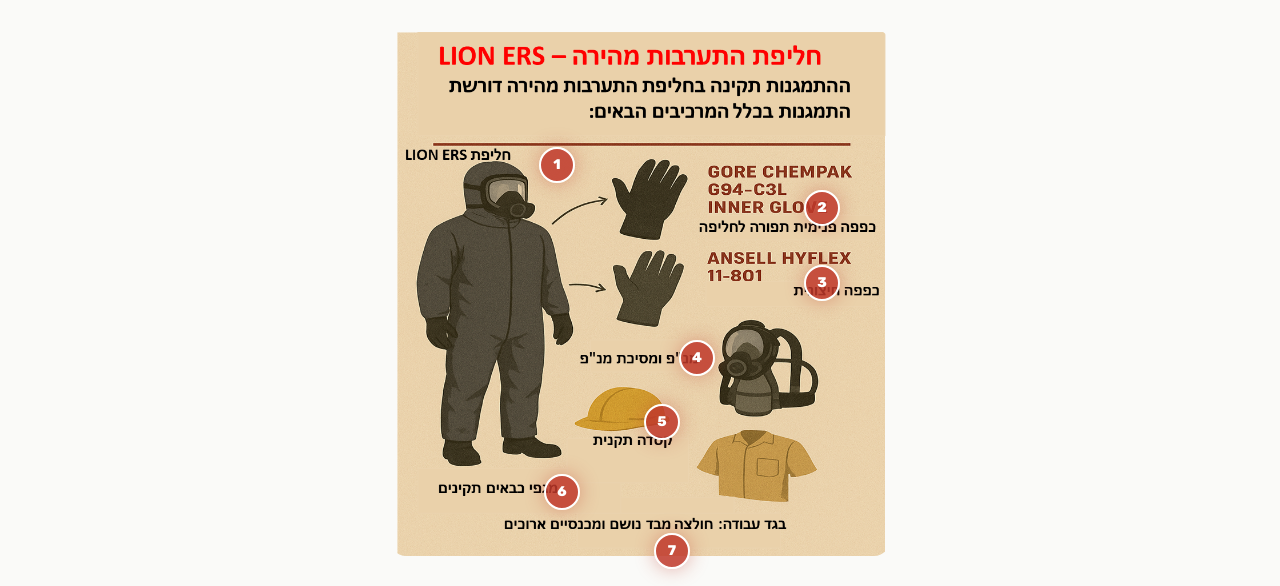
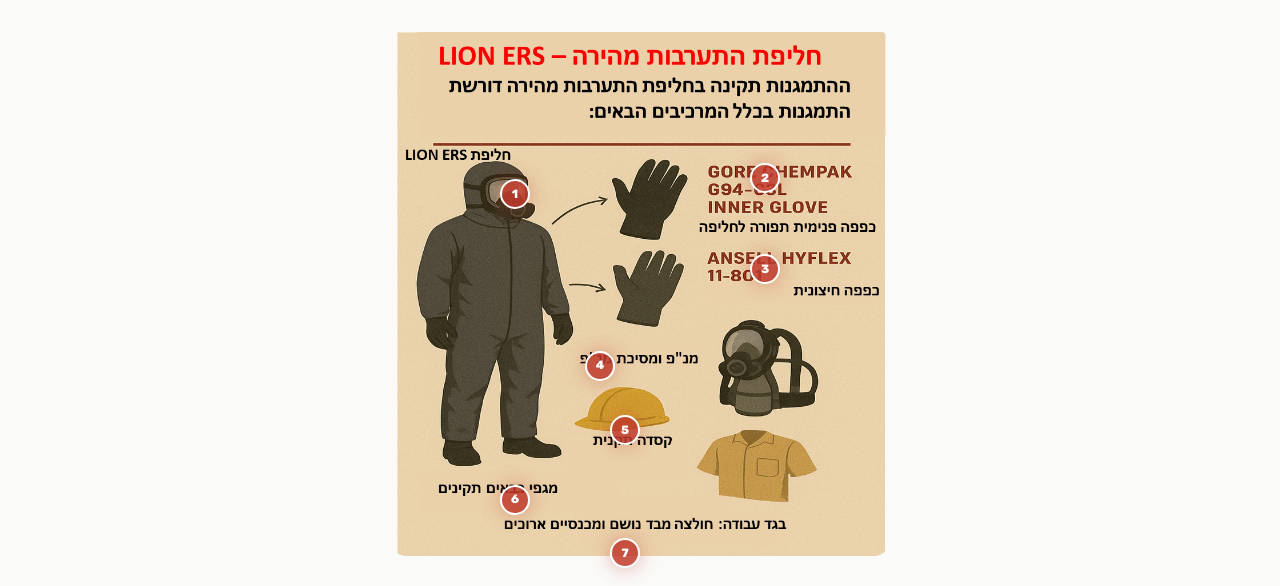
Before and after one commit to roiez1-60-seconds-hazardous-materials/lion-ers-guide, a website: page public/index.html in a window 1280 px wide. Both pictures are taken after a click on the link "רכיבים". Shown: the part 169-755 px from the top of the page. Drawn offline with Linux system fonts and the light colour scheme; a web font is replaced by a local one.

Commit message:
Fix: reposition hotspots onto illustrations, smaller size, avoid text overlap

```diff
--- a/public/index.html
+++ b/public/index.html
@@ -91,7 +91,7 @@
 /* INTERACTIVE SUIT */
 .suit-viewer{position:relative;max-width:500px;margin:0 auto;text-align:center}
 .suit-viewer img{width:100%;border-radius:var(--radius)}
-.suit-hotspot{position:absolute;width:36px;height:36px;border-radius:50%;background:rgba(192,57,43,.85);border:2px solid #fff;cursor:pointer;display:flex;align-items:center;justify-content:center;font-size:14px;font-weight:800;color:#fff;transition:all .3s;animation:glow 2s infinite;box-shadow:0 2px 8px rgba(0,0,0,.2)}
+.suit-hotspot{position:absolute;width:30px;height:30px;border-radius:50%;background:rgba(192,57,43,.85);border:2px solid #fff;cursor:pointer;display:flex;align-items:center;justify-content:center;font-size:12px;font-weight:800;color:#fff;transition:all .3s;animation:glow 2s infinite;box-shadow:0 2px 8px rgba(0,0,0,.2)}
 .suit-hotspot:hover{transform:scale(1.2);background:rgba(192,57,43,1)}
 .suit-tooltip{position:absolute;background:var(--charcoal);color:#fff;padding:12px 16px;border-radius:10px;font-size:13px;max-width:250px;z-index:10;box-shadow:var(--shadow-lg);pointer-events:none;opacity:0;transition:opacity .2s;line-height:1.6}
 .suit-tooltip.show{opacity:1}
@@ -123,13 +123,13 @@
 <!-- COMPONENTS - Interactive Suit -->
 <section id="components"><div class="sec-header reveal"><h2>רכיבי הערכה</h2><p>לחצו על כל רכיב בתמונה לפרטים נוספים</p></div>
 <div class="suit-viewer reveal" id="suitViewer"><img src="images/suit-components.png" alt="רכיבי חליפה">
-<div class="suit-hotspot" style="top:22%;right:63%" onclick="showHotspot(this,'חליפת LION ERS','הגנה כימית מפני אדים, גזים והתזה. כוללת ברדס, גרביים פנימיות ורוכסן עם כיסוי.')">1</div>
-<div class="suit-hotspot" style="top:30%;right:10%" onclick="showHotspot(this,'כפפה פנימית GORE CHEMPAK G94-C3L','כפפה פנימית תפורה לחליפה. מספקת הגנה כימית.')">2</div>
-<div class="suit-hotspot" style="top:44%;right:10%" onclick="showHotspot(this,'כפפה חיצונית ANSELL HyFlex 11-801','כפפה חיצונית להגנה מכנית. נלבשת מעל הכפפה הפנימית.')">3</div>
-<div class="suit-hotspot" style="top:58%;right:35%" onclick="showHotspot(this,'מנ&quot;פ ומסיכת מנ&quot;פ','מערכת נשימה פתוחה עם גליל אוויר מלא. מסיכה עם רצועות בלבד — אין קליפס!')">4</div>
-<div class="suit-hotspot" style="top:70%;right:42%" onclick="showHotspot(this,'קסדה תקנית','כולל רצועת אבטחה. נלבשת אחרונה בתהליך ההתמגנות.')">5</div>
-<div class="suit-hotspot" style="top:83%;right:62%" onclick="showHotspot(this,'מגפי כבאים תקניות','קצוות המכנס מושחלים מעליהם (הרעפה).')">6</div>
-<div class="suit-hotspot" style="top:94%;right:40%" onclick="showHotspot(this,'בגד עבודה','חולצה שרוול קצר מבד נושם ומכנסיים ארוכים. נלבש מתחת לחליפה.')">7</div>
+<div class="suit-hotspot" style="top:28%;right:72%" onclick="showHotspot(this,'חליפת LION ERS','הגנה כימית מפני אדים, גזים והתזה. כוללת ברדס, גרביים פנימיות ורוכסן עם כיסוי.')">1</div>
+<div class="suit-hotspot" style="top:25%;right:22%" onclick="showHotspot(this,'כפפה פנימית GORE CHEMPAK G94-C3L','כפפה פנימית תפורה לחליפה. מספקת הגנה כימית.')">2</div>
+<div class="suit-hotspot" style="top:42%;right:22%" onclick="showHotspot(this,'כפפה חיצונית ANSELL HyFlex 11-801','כפפה חיצונית להגנה מכנית. נלבשת מעל הכפפה הפנימית.')">3</div>
+<div class="suit-hotspot" style="top:60%;right:55%" onclick="showHotspot(this,'מנ&quot;פ ומסיכת מנ&quot;פ','מערכת נשימה פתוחה עם גליל אוויר מלא. מסיכה עם רצועות בלבד — אין קליפס!')">4</div>
+<div class="suit-hotspot" style="top:72%;right:50%" onclick="showHotspot(this,'קסדה תקנית','כולל רצועת אבטחה. נלבשת אחרונה בתהליך ההתמגנות.')">5</div>
+<div class="suit-hotspot" style="top:85%;right:72%" onclick="showHotspot(this,'מגפי כבאים תקניות','קצוות המכנס מושחלים מעליהם (הרעפה).')">6</div>
+<div class="suit-hotspot" style="top:95%;right:50%" onclick="showHotspot(this,'בגד עבודה','חולצה שרוול קצר מבד נושם ומכנסיים ארוכים. נלבש מתחת לחליפה.')">7</div>
 </div>
 <div id="hotspotInfo" class="card" style="display:none;margin-top:16px;border-color:var(--fire-border)"><div class="card-header"><div class="card-icon" style="background:var(--fire-bg)" id="hsIcon">🧥</div><div class="card-title" id="hsTitle"></div></div><div class="card-text" id="hsText"></div></div>
 <div class="alert alert-warning reveal" style="margin-top:24px"><h4>⚠️ שימו לב</h4><ul><li>אין מסיכה עם קליפס — רק רצועות</li><li>חובה שני סוגי כפפות</li><li>הסירו תכשיטים ופריטים אישיים</li></ul></div></section>
```
